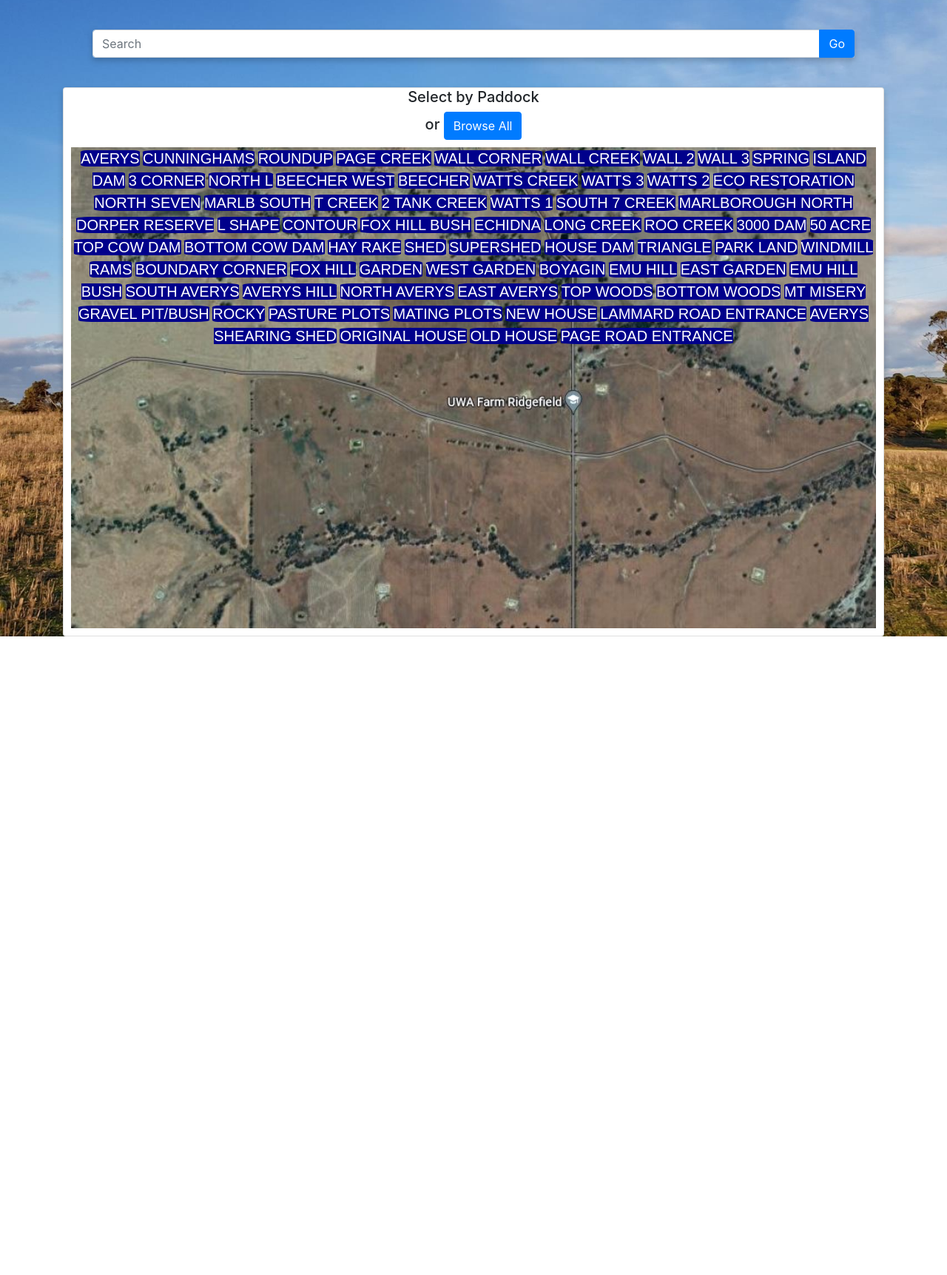
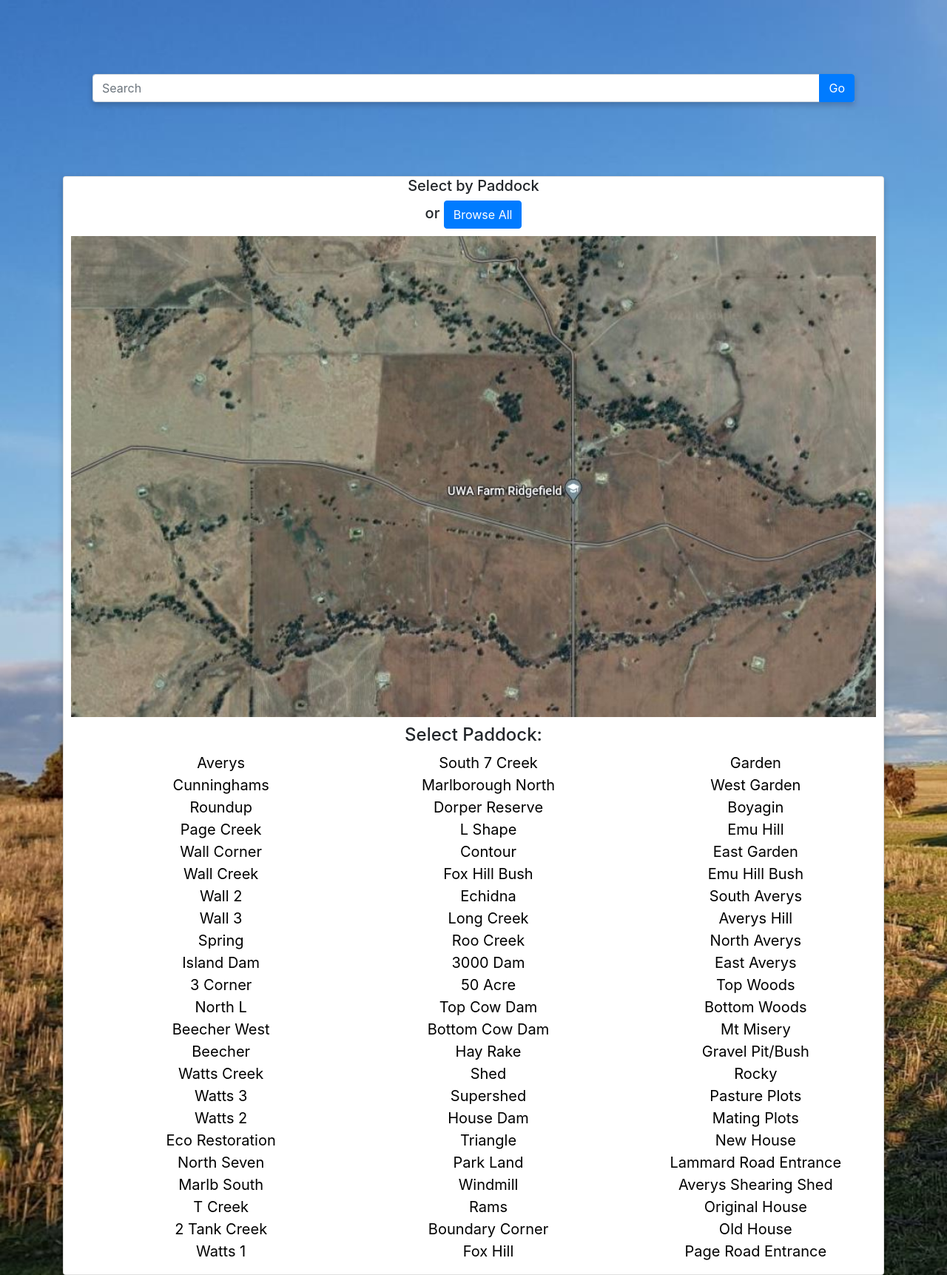
Before and after one commit to demstar16/Ridgefield-Farm-Database, a Django app: page / in a window 1280 px wide. Shown: the part 56-1779 px from the top of the page at 74% size. Before the commit the page ends 916 px from the top, so only its background shows below. Run offline with Django 4.2, Linux system fonts and the light colour scheme; a user stored in the database is signed in; data comes from the database, SQL or seed files in the repository.

Commit message:
Map Page: Including all Paddocks

```diff
--- a/Webapp/ridgefield/core/static/core/style.css
+++ b/Webapp/ridgefield/core/static/core/style.css
@@ -4,7 +4,7 @@ body {
 }
 
 #index-search {
-    margin: 40px 40px;
+    margin: 100px 40px;
 }
 
 #map-display {
@@ -30,3 +30,11 @@ body {
 .shadowed {
     box-shadow: 0 4px 8px 0 rgba(0, 0, 0, 0.2)
 }
+
+/* .text1 {
+    font-family: Arial, Helvetica, sans-serif;
+    font-size:20px;
+    color:white;
+    text-transform: uppercase;
+    border-radius: 10%;
+} */
--- a/Webapp/ridgefield/core/templates/core/index.html
+++ b/Webapp/ridgefield/core/templates/core/index.html
@@ -27,11 +27,17 @@
           <button class="btn btn-primary">Browse All</button>
         </a>
       </h5>
-      <div id="map-display">
-        {% for paddock in paddocks %}
-        <a style="font-family: Arial, Helvetica, sans-serif;font-size:20px; color:white; text-transform: uppercase; background-color: darkblue; border-radius: 10%;" href="{% url 'browse' paddock.id %}" href="{% url 'browse' paddock.id %}">{{paddock.name}}</a>
-        {% endfor %}
-      </div>
+        <div id="map-display"></div>
+      <h4>Select Paddock:</h4>
+      <span class="text1">
+        <ul style="columns: 3;
+      -webkit-columns: 3;
+      -moz-columns: 3; list-style-type: none;">
+      {% for paddock in paddocks %}
+      <li></li><a style="font-size:20px; color:black;
+      border-radius: 10%;" href="{% url 'browse' paddock.id %}">{{paddock.name}}</a></li>
+      {% endfor %}</ul>
+      </span>
     </div>
   </div>
 </div>
--- a/Webapp/ridgefield/ridgefield/settings.py
+++ b/Webapp/ridgefield/ridgefield/settings.py
@@ -42,7 +42,7 @@ INSTALLED_APPS = [
     'core.apps.CoreConfig',
     'files.apps.FilesConfig',
 
-    'dbbackup',
+    # 'dbbackup',
 ]
 
 AUTH_USER_MODEL = 'accounts.User'
```
